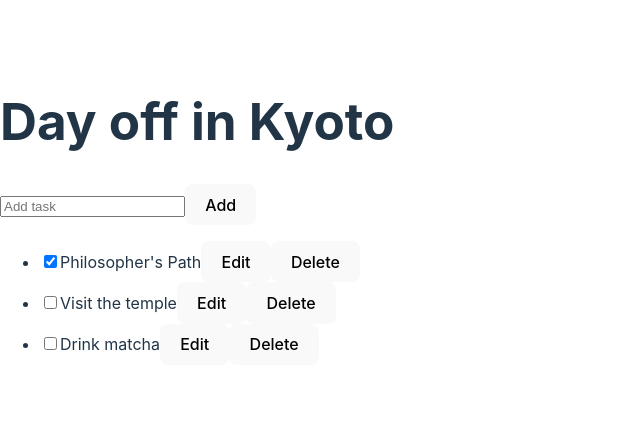
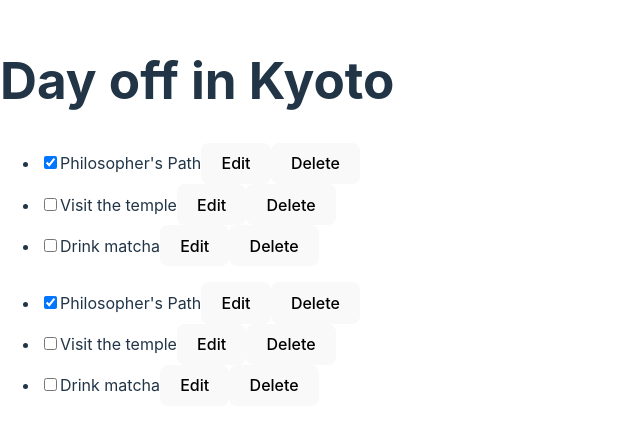
Before and after one commit to yuval-yssak/useReducer-with-useContext, a React (Vite) app: page / in a window 1280 px wide. Shown: the part 180-610 px from the top of the page, without its empty margins (0-640 px from the left). Built offline with nearby package versions, Linux system fonts and the light colour scheme.

Commit message:
remove extra props

```diff
--- a/src/AddTask.tsx
+++ b/src/AddTask.tsx
@@ -1,30 +1,74 @@
 import { useState } from "react";
-import { useTasksDispatch } from "./TasksContext";
+import { TaskType } from "./types";
+import { useTasks, useTasksDispatch } from "./TasksContext";
 
-let nextId = 3;
+export default function TaskList() {
+    const tasks = useTasks();
 
-export default function AddTask() {
+    return (
+        <ul>
+            {tasks.map((task) => (
+                <li key={task.id}>
+                    <Task task={task} />
+                </li>
+            ))}
+        </ul>
+    );
+}
+
+function Task({ task }: { task: TaskType }) {
+    const [isEditing, setIsEditing] = useState(false);
+
     const dispatch = useTasksDispatch();
 
-    function onAddTask(text: string) {
+    function onChangeTask(task: TaskType) {
         dispatch({
-            type: "add",
-            id: nextId++,
-            text: text,
+            type: "change",
+            task: task,
         });
     }
-    const [text, setText] = useState("");
-    return (
+
+    function onDeleteTask(taskId: number) {
+        dispatch({
+            type: "delete",
+            id: taskId,
+        });
+    }
+
+    const taskContent = isEditing ? (
         <>
-            <input placeholder="Add task" value={text} onChange={(e) => setText(e.target.value)} />
-            <button
-                onClick={() => {
-                    setText("");
-                    onAddTask(text);
+            <input
+                value={task.text}
+                onChange={(e) => {
+                    onChangeTask({
+                        ...task,
+                        text: e.target.value,
+                    });
                 }}
-            >
-                Add
-            </button>
+            />
+            <button onClick={() => setIsEditing(false)}>Save</button>
+        </>
+    ) : (
+        <>
+            {task.text}
+            <button onClick={() => setIsEditing(true)}>Edit</button>
         </>
     );
+
+    return (
+        <label>
+            <input
+                type="checkbox"
+                checked={task.done}
+                onChange={(e) => {
+                    onChangeTask({
+                        ...task,
+                        done: e.target.checked,
+                    });
+                }}
+            />
+            {taskContent}
+            <button onClick={() => onDeleteTask(task.id)}>Delete</button>
+        </label>
+    );
 }
--- a/src/TasksContext.tsx
+++ b/src/TasksContext.tsx
@@ -8,7 +8,7 @@ const initialTasks: TaskType[] = [
 ];
 
 export const TasksContext = createContext(initialTasks);
-export const TasksDispatchContext = createContext<(action: ActionType) => void>(() => {});
+export const TasksDispatchContext = createContext<(action: ActionType) => void>(() => { });
 
 function tasksReducer(tasks: TaskType[], action: ActionType) {
     switch (action.type) {
```
